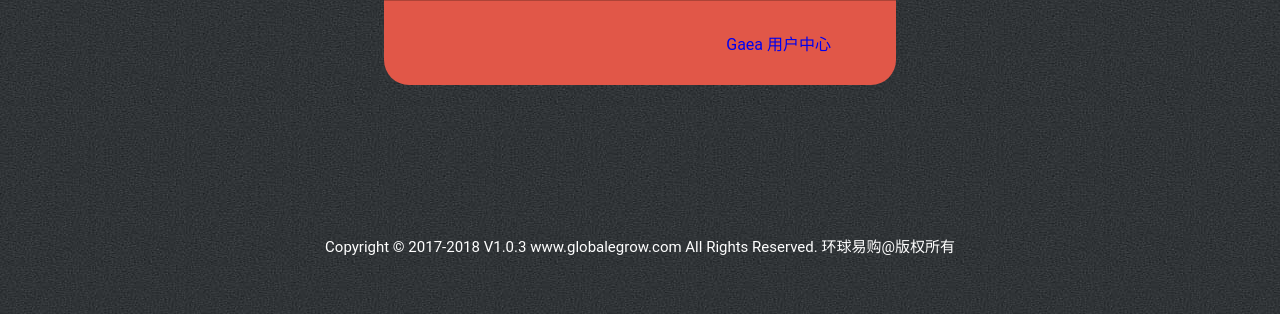
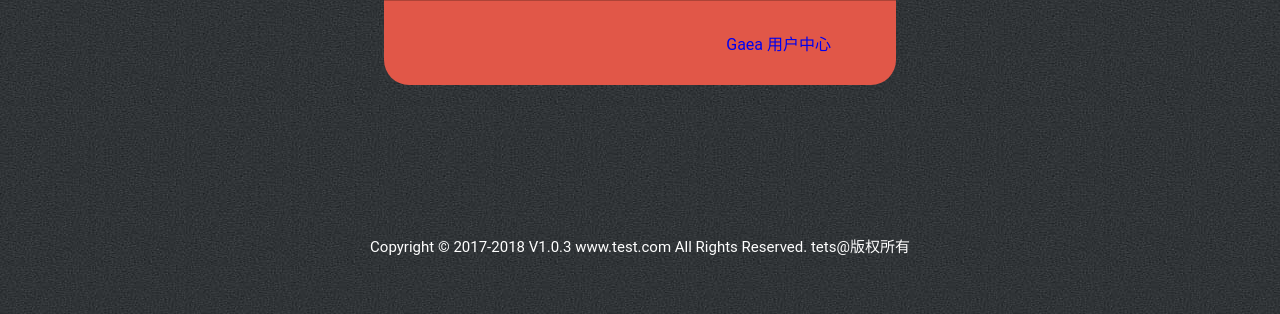
Before and after one commit to jingghe/UserCenter, a Django app: template templates/login.html in a window 1280 px wide. Shown: the part 486-800 px from the top of the page. Run offline with Django 3.2, Linux system fonts and the light colour scheme; the template is opened without the code that fills it: values that come from a table or form of the project are taken from there, others are empty; parts of the project's set-up code (start-up, migrations or seed data) failed here and were passed over; some libraries are stand-ins or nearby versions.

Commit message:
Update login.html

```diff
--- a/templates/login.html
+++ b/templates/login.html
@@ -52,7 +52,7 @@
     </div>
   </div>
   <div class="copyright">
-    <p>Copyright &copy; 2017-2018 V1.0.3 www.globalegrow.com All Rights Reserved. 环球易购@版权所有</p>
+    <p>Copyright &copy; 2017-2018 V1.0.3 www.test.com All Rights Reserved. tets@版权所有</p>
   </div>
 
 
```
